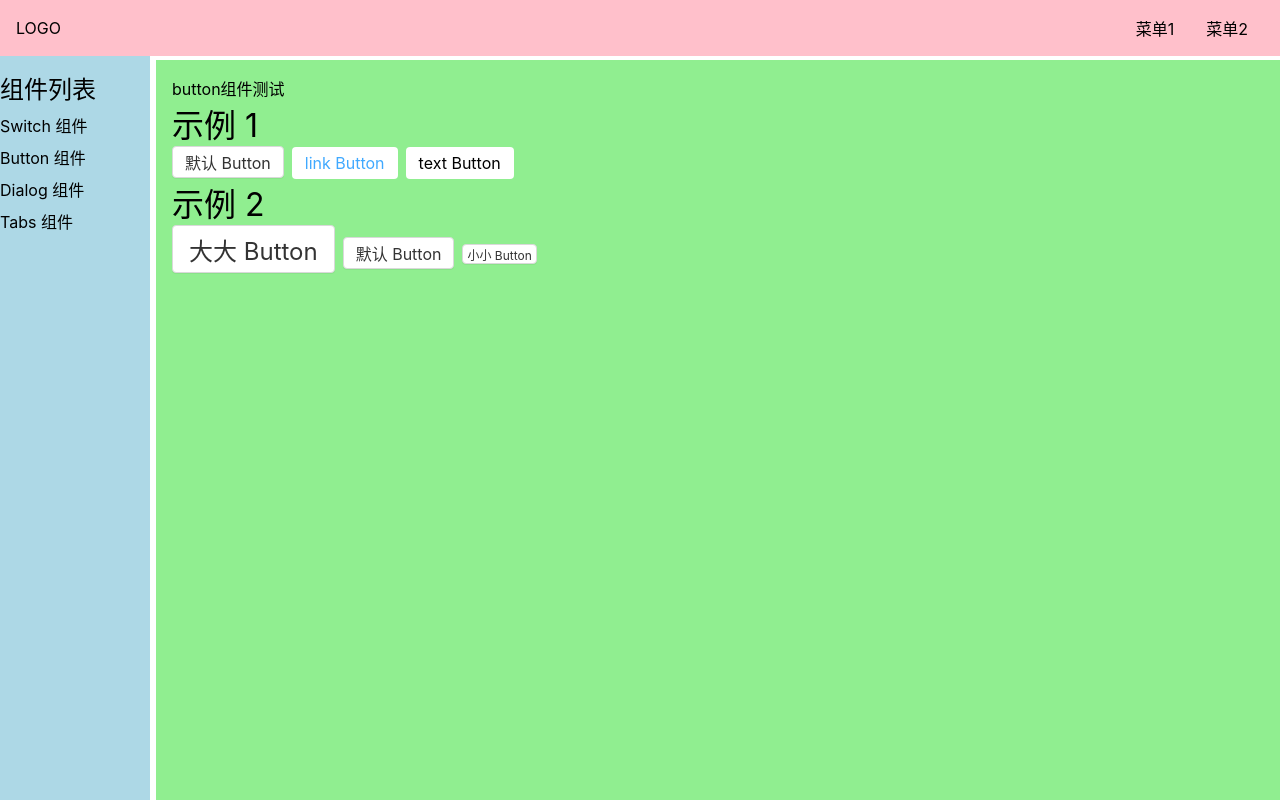
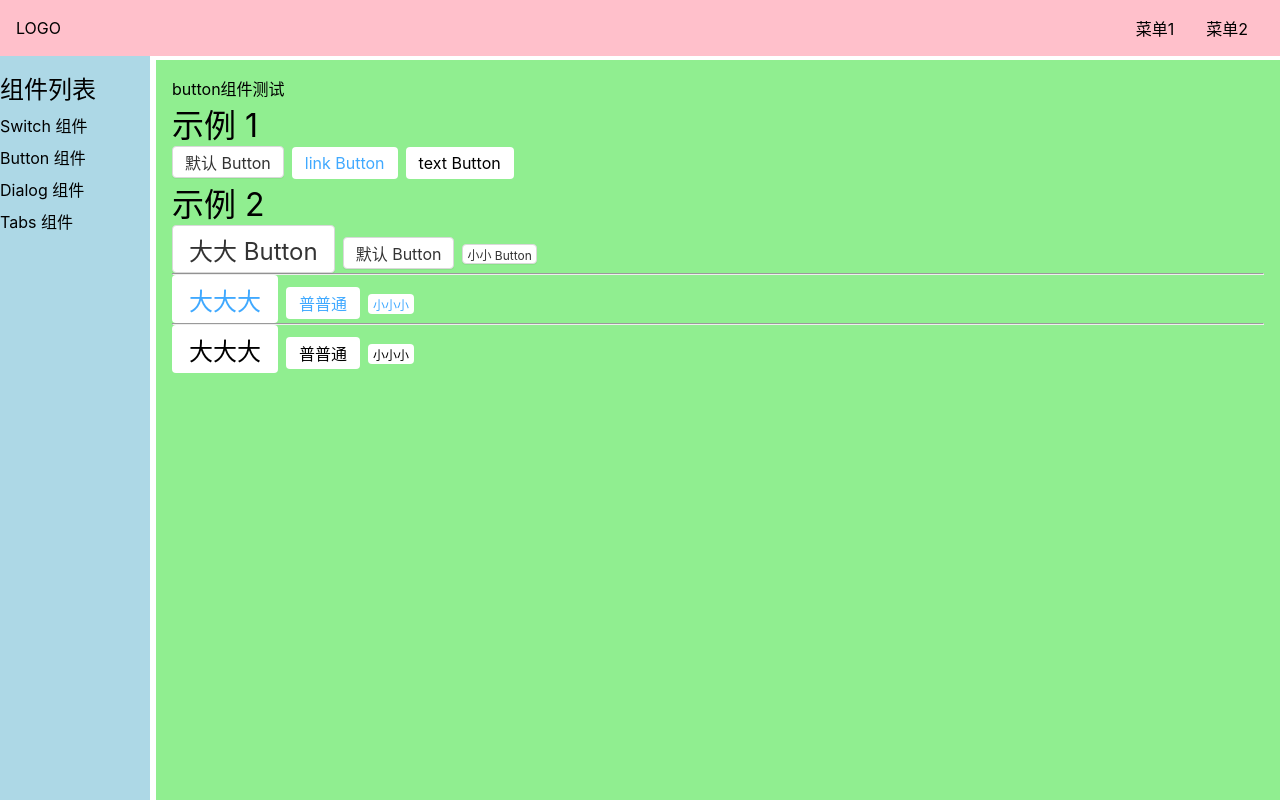
Before and after one commit to DevSuno/dingdang-ui, a Vue app: page /#/doc/button in a window 1280 px wide. Built offline with nearby package versions, Linux system fonts and the light colour scheme.

Commit message:
添加 示例2

```diff
--- a/src/components/ButtonDemo.vue
+++ b/src/components/ButtonDemo.vue
@@ -13,6 +13,18 @@
         <Button size="big">大大 Button</Button>
         <Button>默认 Button</Button>
         <Button size="small">小小 Button</Button>
+    </div>
+    <hr>
+    <div>
+        <Button theme="link" size="big">大大大</Button>
+        <Button theme="link">普普通</Button>
+        <Button size="small" theme="link">小小小</Button>
+    </div>
+    <hr>
+    <div>
+        <Button size="big" theme="text">大大大</Button>
+        <Button theme="text">普普通</Button>
+        <Button size="small" theme="text">小小小</Button>
     </div>
 </template>
 
--- a/src/lib/Button.vue
+++ b/src/lib/Button.vue
@@ -91,7 +91,6 @@
             }
         }
 
-        &.dingdang-theme-button {
         &.dingdang-size-big {
             font-size: 24px;
             height: 48px;
@@ -104,5 +103,4 @@
             padding: 0 4px;
         }
     }
-    }
 </style>
```
Lines whose indentation alone changed are shown as unchanged.
